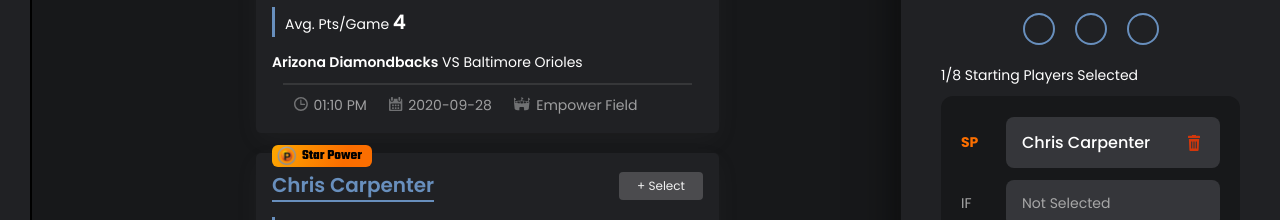
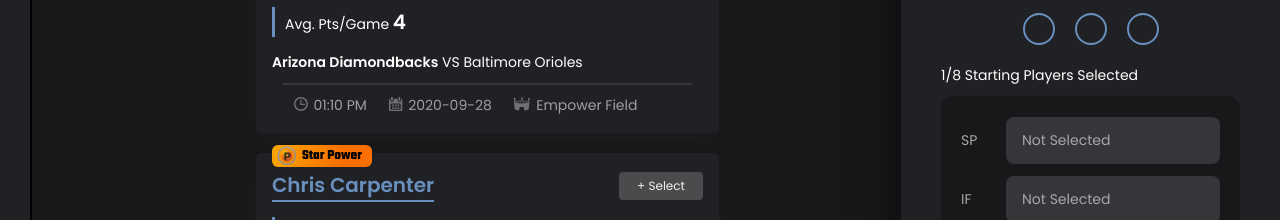
Before and after one commit to fancykingstar/live-fantasy, a React app: page /mlb-powerdfs in a window 1280 px wide. Shown: the part 1000-1220 px from the top of the page. Built offline with nearby package versions, Linux system fonts and the light colour scheme.

Commit message:
Star Power issue fixes

```diff
--- a/src/pages/MLBpowerdFS/index.js
+++ b/src/pages/MLBpowerdFS/index.js
@@ -1,4 +1,5 @@
 import React, {useState, useCallback} from 'react';
+import { isEmpty } from 'lodash';
 
 import classes from './index.module.scss';
 import Header from '../../components/Header/Header';
@@ -66,10 +67,10 @@
     },
 ]
 
-const dummySidebar = [
+const INITIAL_PLAYER_LIST = [
     {
         title: 'sp',
-        value: 'Chris Carpenter',
+        value: '',
     },
     {
         title: 'IF',
@@ -142,6 +143,7 @@
     const [selected, setSelected] = useState(new Map());
     const [selectedFilter, setSelectedFilter] = useState({});
     const [selectedStarPowers, setStartPowers] = useState([false, false, false]);
+    const [playerList, setPlayerList] = useState(INITIAL_PLAYER_LIST)
 
     const onSelectDeselect = useCallback((id) => {
         const _selected = new Map(selected);
@@ -150,9 +152,9 @@
         //star powers
         const [starPower] = dummyData?.filter(filter => filter?.isStartPower && filter?.id === id);
         const _selectedStarPowers = [...selectedStarPowers];
-        if (starPower && !!_selected.get(id)) {
-            //add to star powers
-            _selectedStarPowers[starPowerIndex] = !!_selected.get(id);
+        if (starPower) {
+            if (!!_selected.get(id)) {
+                _selectedStarPowers[starPowerIndex] = true;
                 if (starPowerIndex < 3) {
                     starPowerIndex++;
                 }
@@ -161,6 +163,7 @@
                     starPowerIndex--;
                 }
                 _selectedStarPowers[starPowerIndex] = false;
+            }
         }
 
         setSelected(_selected);
@@ -286,7 +289,7 @@
                                     }
                                 </div>
                             </div>
-                            <SportsSidebarContent data={dummySidebar} onDelete={() => {console.log('Delete')}} />
+                            <SportsSidebarContent data={playerList} onDelete={() => {console.log('Delete')}} />
                             <button className={classes.sidebar_button}>Submit!</button>
                         </Sidebar>
                     </div>
```
Also changed, not shown: 1 other file (tests, documents, lock files or other folders). Lines whose indentation alone changed are shown as unchanged.
